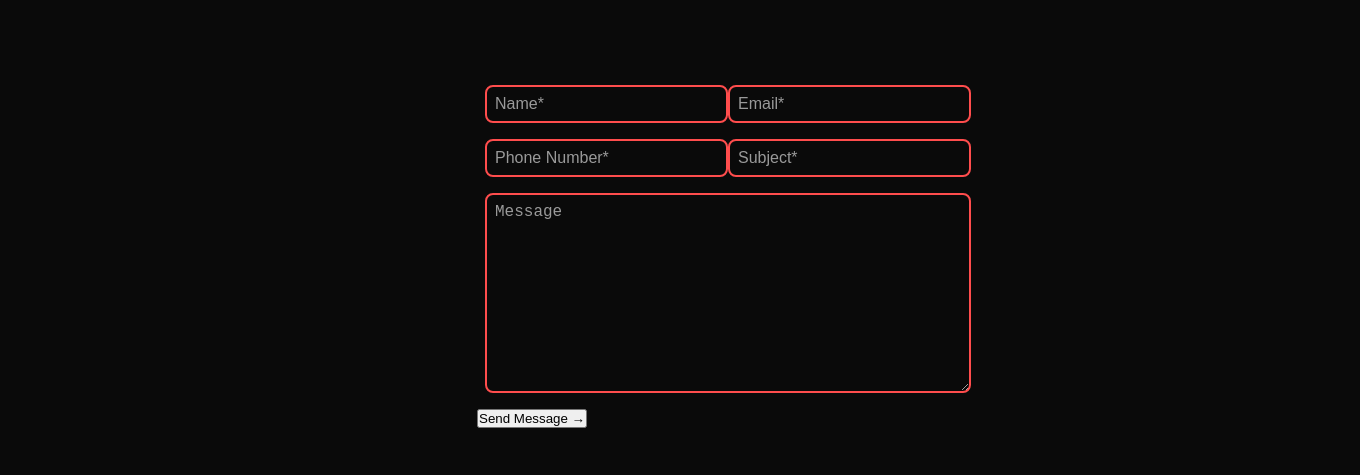
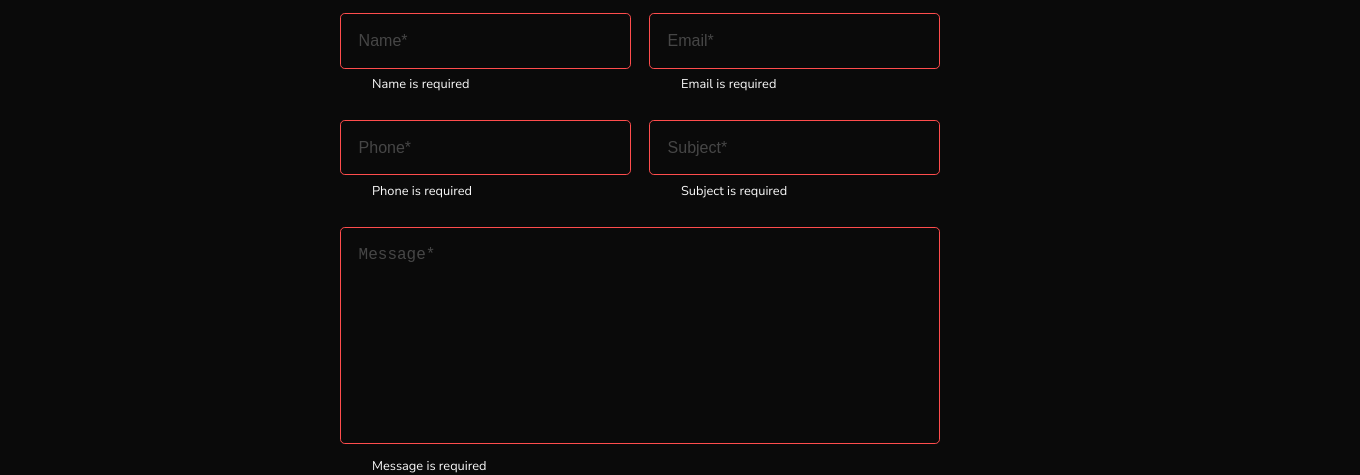
Before and after one commit to v2fingers/Website, a plain HTML site: page contact.html in a window 1280 px wide. Shown: the part 328-803 px from the top of the page, 1360 px wide, since content can reach past the window. Drawn offline with Linux system fonts and the light colour scheme.

Commit message:
Made Contact Form On Contact Page

```diff
--- a/contact.html
+++ b/contact.html
@@ -11,10 +11,10 @@
     <!-- Navbar -->
     <nav id="navbar">
         <ul>
-            <li><a href="#">Contact</a></li>
-            <li><a href="#scroll-to-projects">Projects</a></li>
-            <li><a href="#scroll-to-about">About</a></li>
-            <li id="logo"><a href="#">BS</a></li>
+            <li><a href="./contact.html">Contact</a></li>
+            <li><a href="./index.html">Projects</a></li>
+            <li><a href="./index.html">About</a></li>
+            <li id="logo"><a href="./index.html">BS</a></li>
         </ul>
     </nav>
 
@@ -29,31 +29,34 @@
             <form action="#">
                 <div class="input-box">
                     <div class="input-field field">
-                    <input type="text" placeholder="Name*" id="name" class="item" autocomplete="off">
+                        <input type="text" class="item" id="name" placeholder="Name*" autocomplete="off">
+                        <div class="error-text">Name is required</div>
                     </div>
                     <div class="input-field field">
-                    <input type="text" placeholder="Email*" id="email" class="item" autocomplete="off">
+                        <input type="text" class="item" id="email" placeholder="Email*" autocomplete="off">
+                        <div class="error-text">Email is required</div>
                     </div>
                 </div>
 
                 <div class="input-box">
                     <div class="input-field field">
-                    <input type="text" placeholder="Phone Number*" id="phone" class="item" autocomplete="off">
+                        <input type="text" class="item" id="phone" placeholder="Phone*" autocomplete="off">
+                        <div class="error-text">Phone is required</div>
                     </div>
                     <div class="input-field field">
-                    <input type="text" placeholder="Subject*" id="subject" class="item" autocomplete="off">
+                        <input type="text" class="item" id="subject" placeholder="Subject*" autocomplete="off">
+                        <div class="error-text">Subject is required</div>
                     </div>
                 </div>
 
                  <div class="textarea-field field">
-                <textarea name="" id="" cols="30" rows="10" placeholder="Message" class="item" autocomplete="off"></textarea>
+                    <textarea name="" id="message" cols="30" rows="10" placeholder="Message*" class="item" autocomplete="off"></textarea>
+                    <div class="error-text">Message is required</div>
                  </div>
 
                  <button type="submit">Send Message →</button>
             </form>
         </div>
-
-
     </section>
 
     <footer>
@@ -61,5 +64,6 @@
         <a href="#" id="back-to-top">Back To Top ^</a>
     </footer>
 
+    <script src="js/contact.js"></script>
 </body>
 </html>
--- a/css/contact.css
+++ b/css/contact.css
@@ -85,13 +85,18 @@ footer {
     color: var(--subheader-color);
 }
 
+/* Contact Form */
 #container {
     display: flex;
     justify-content: center;
     align-items: center;
-    width: 100%;
-    background: var(--bg-color);
-    margin: 5rem;
+    min-height: 70vh;
+    background-color: var(--bg-color);
+}
+
+#container form {
+    width: 37.5rem;
+    text-align: center;
 }
 
 form .input-box {
@@ -99,18 +104,48 @@ form .input-box {
     justify-content: space-between;
 }
 
+.input-box .input-field {
+    width: 48.5%;
+}
+
+textarea {
+    resize: none;
+}
+
 .field .item {
     width: 100%;
-    padding: 0.5rem;
+    padding: 1.1rem;
     background: transparent;
-    border: 2px solid var(--accent-color);
+    border: solid 0.1rem var(--accent-color);
     outline: none;
-    border-radius: 0.5rem;
+    border-radius: 0.3rem;
     font-size: 1rem;
+    margin: 0.7rem 0;
     color: var(--subheader-color);
-    margin: 0.5rem;
 }
 
 .field .item::placeholder {
+    color: #9a9a9a6b;
+}
+
+.error-text {
+    font-size: 0.8rem;
+    color: var(--text-color);
+    text-align: left;
+    margin: -0.3rem 2rem 1rem;
+    /* display: none; */
+}
+
+form button {
+    padding: 0.75rem 2rem;
+    background: var(--accent-color);
+    border: none;
+    outline: none;
+    border-radius: 0.5rem;
+    box-shadow: 0 0 0.62rem var(--accent-color);
+    font-size: 1rem;
     color: var(--subheader-color);
+    font-weight: 600;
+    cursor: pointer;
+    margin-top: 1.2rem;
 }
```
Also changed, not shown: index.html (+1 -1 lines), js/contact.js (added), test/test.css (renamed from test.css), test/test.html (renamed from test.html). Lines whose indentation alone changed are shown as unchanged.
